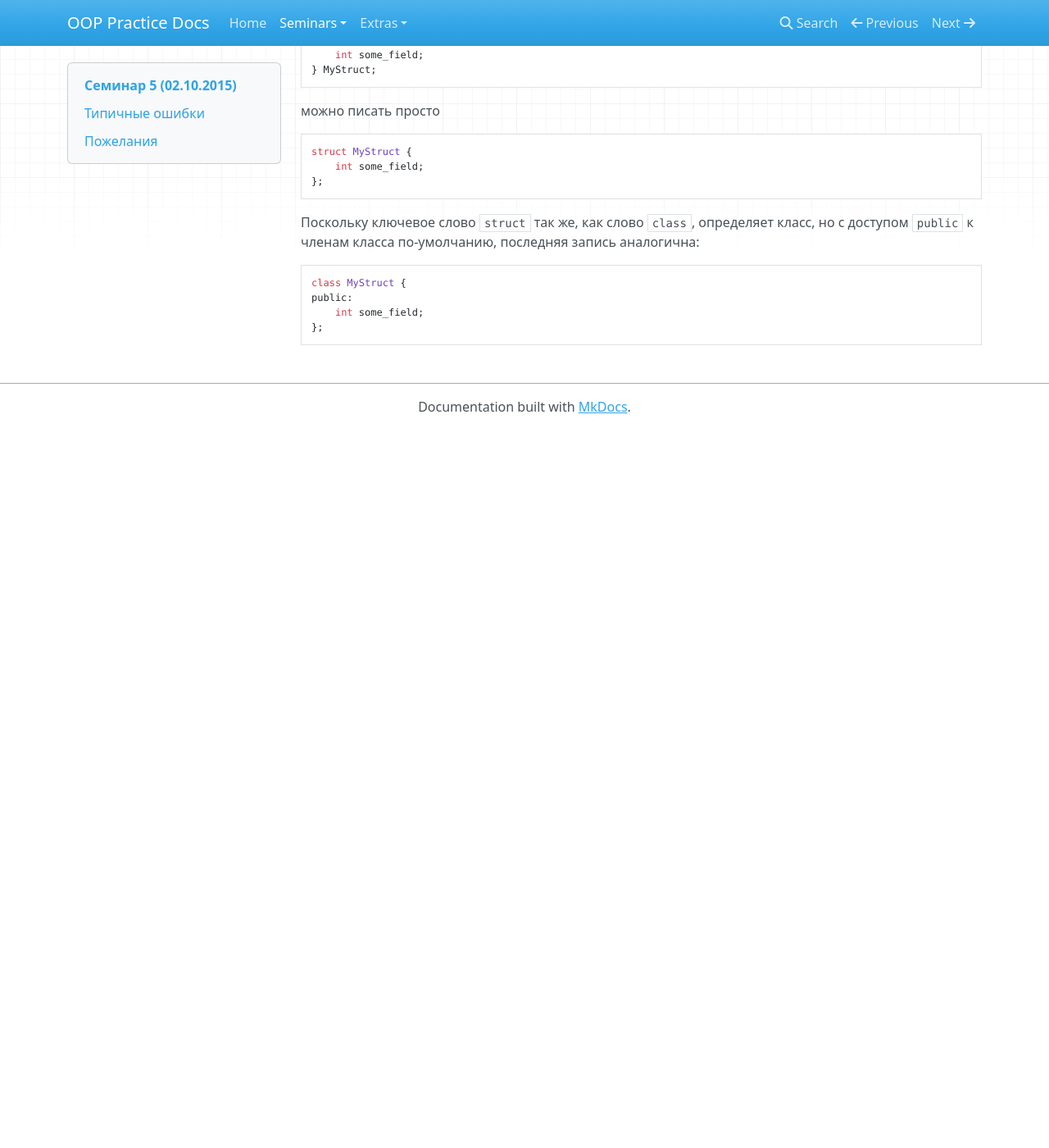
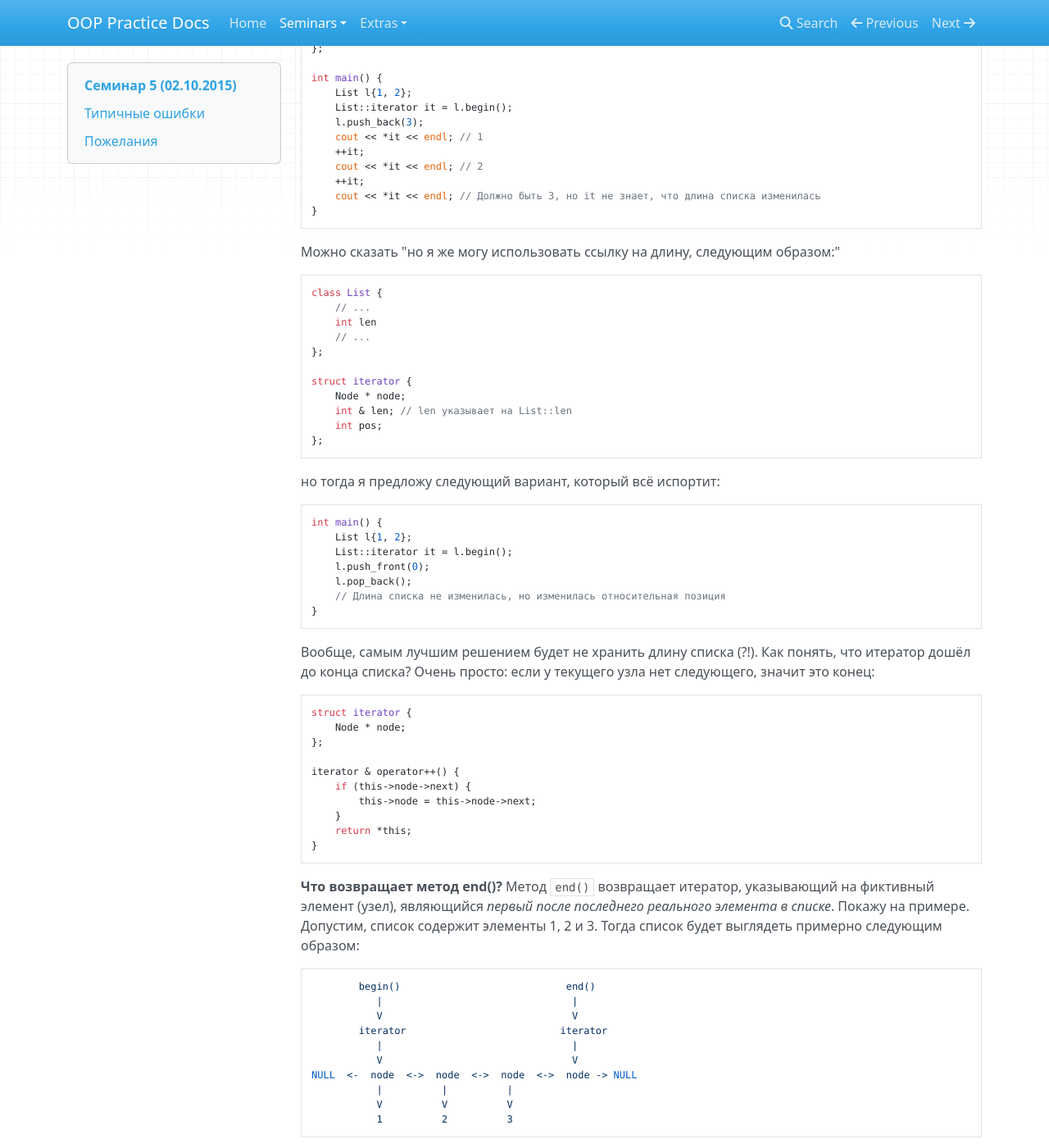
Before and after one commit to avoronkov/oop, an MkDocs documentation site: the page built from docs/seminar5.md, in a window 1280 px wide and 1400 px high, scrolled down 2832 px. Shown: the whole window at 82% size. Built offline with MkDocs 1.6.1, drawn with Linux system fonts in a browser that asks for light colours; nearby versions of some CDN libraries; old or Windows-style settings are respelled for this version of MkDocs; before the commit the page ends 3356 px from its top, so only the background shows below that; some of the changed text lies outside the part shown.

Commit message:
seminar 5 continues

````diff
--- a/docs/seminar5.md
+++ b/docs/seminar5.md
@@ -125,6 +125,109 @@ bool operator!=(const iterator & other) const {
 }
 ```
 
+Как узнать, что `iterator++` дошел до конца списка?
+Если внутри итератора хранить длину списка и позицию, как в классе [Str](seminar2/),
+но для связного списка это не будет работать.
+Например:
+```C++
+struct iterator {
+	Node * node;
+	int len;
+	int pos;
+};
+
+int main() {
+	List l{1, 2};
+	List::iterator it = l.begin();
+	l.push_back(3);
+	cout << *it << endl; // 1
+	++it;
+	cout << *it << endl; // 2
+	++it;
+	cout << *it << endl; // Должно быть 3, но it не знает, что длина списка изменилась
+}
+```
+Можно сказать "но я же могу использовать ссылку на длину, следующим образом:"
+```C++
+class List {
+	// ...
+	int len
+	// ...
+};
+
+struct iterator {
+	Node * node;
+	int & len; // len указывает на List::len
+	int pos;
+};
+```
+но тогда я предложу следующий вариант, который всё испортит:
+```C++
+int main() {
+	List l{1, 2};
+	List::iterator it = l.begin();
+	l.push_front(0);
+	l.pop_back();
+	// Длина списка не изменилась, но изменилась относительная позиция
+}
+```
+
+Вообще, самым лучшим решением будет не хранить длину списка (?!).
+Как понять, что итератор дошёл до конца списка?
+Очень просто: если у текущего узла нет следующего, значит это конец:
+
+```C++
+struct iterator {
+	Node * node;
+};
+
+iterator & operator++() {
+	if (this->node->next) {
+		this->node = this->node->next;
+	}
+	return *this;
+}
+```
+
+**Что возвращает метод end()?**
+Метод `end()` возвращает итератор, указывающий на фиктивный элемент (узел), являющийся _первый после последнего реального элемента в списке_.
+Покажу на примере. Допустим, список содержит элементы 1, 2 и 3.
+Тогда список будет выглядеть примерно следующим образом:
+```
+        begin()                            end()
+           |                                |
+           V                                V
+        iterator                          iterator
+           |                                |
+           V                                V
+NULL  <-  node  <->  node  <->  node  <->  node -> NULL
+           |          |          |
+           V          V          V
+           1          2          3
+```
+
+В самом классе `List` достаточно иметь два поля: `Node * _begin` и `Node * _end`,
+при этом `_end` всегда будет указывать на узел с "первым после последнего элементом",
+а `_begin` - на узел с первым элементом.
+
+**Как тогда должен выглядеть пустой список?**
+`_end` должен указывать на "фиктивный" узел, а `_begin` должен указывать на `_end`:
+```C++
+class List {
+	// ...
+private:
+	Node * _begin;
+	Node * _end;
+};
+
+List::List() {
+	_end = new Node();
+	_begin = _end;
+}
+```
+
+Не забывайте при добавлении и удалении узлов **перестраивать указатели соседних узлов**.
+
 _Продолжение следует_
 
 ## Пожелания
````
